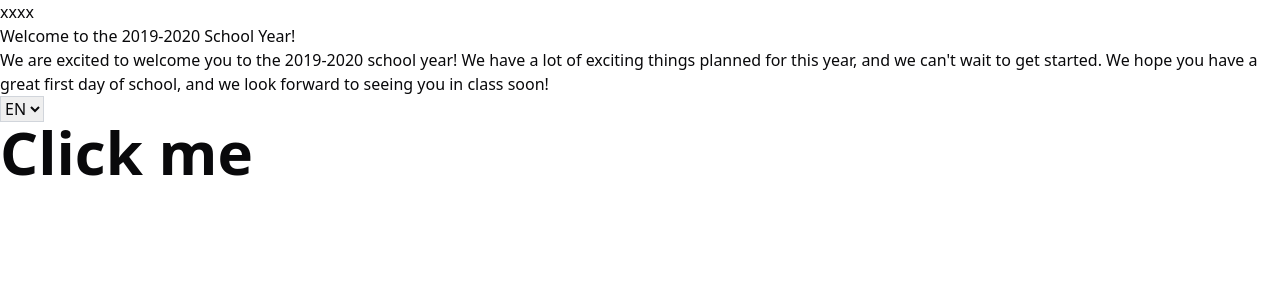
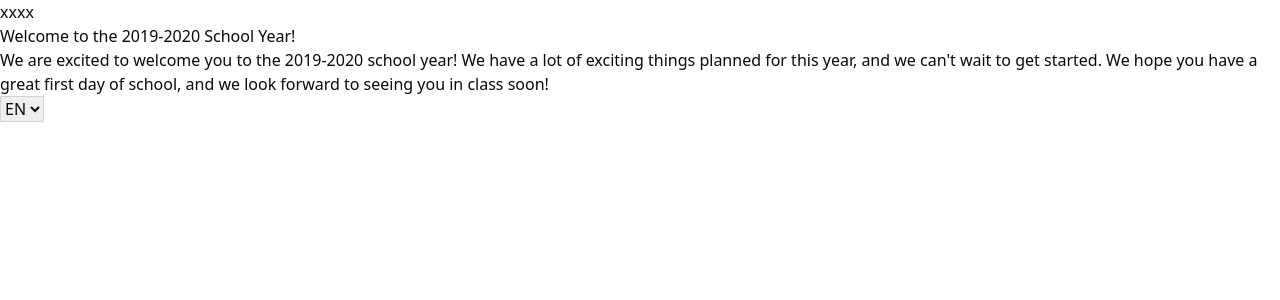
Before and after one commit to sizarcorpse/advance-nextjs-boilerplate, a Next.js app: page /en in a window 1280 px wide. Shown: the top 300 px of the page. Built offline with nearby package versions, Linux system fonts and the light colour scheme.

Commit message:
v0.0.2.1

```diff
--- a/src/app/[locale]/(unauth)/page.tsx
+++ b/src/app/[locale]/(unauth)/page.tsx
@@ -1,8 +1,6 @@
 import { useTranslations } from "next-intl";
 
 import LocaleSwitcher from "@/components/LocaleSwitcher";
-
-import Heading from "@/components/Heading";
 
 export default function XPage() {
   const t = useTranslations("welcome");
@@ -12,8 +10,6 @@ export default function XPage() {
       <h1>{t("title")}</h1>
       <p>{t("content")}</p>
       <LocaleSwitcher />
-
-      <Heading>Click me</Heading>
     </>
   );
 }
```
